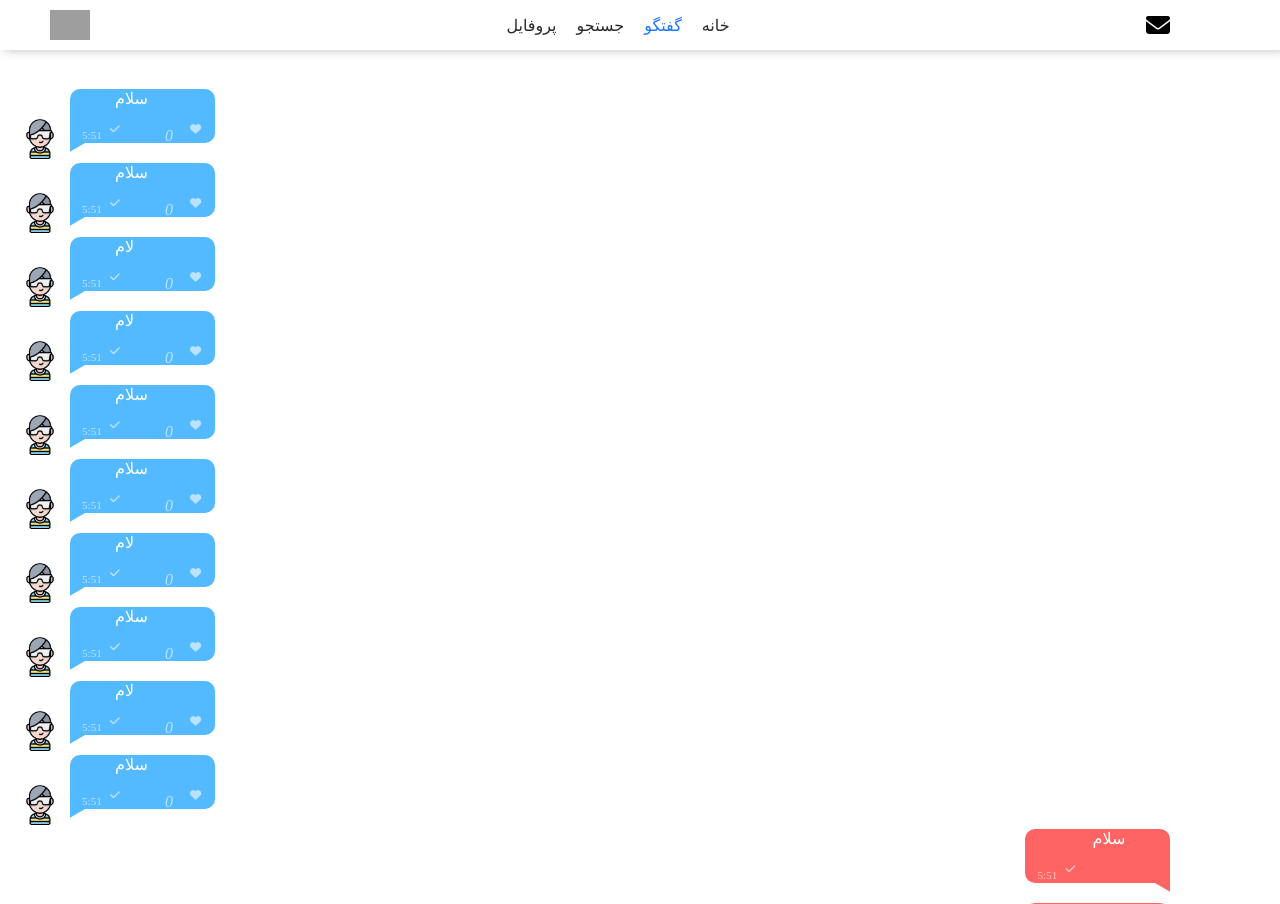
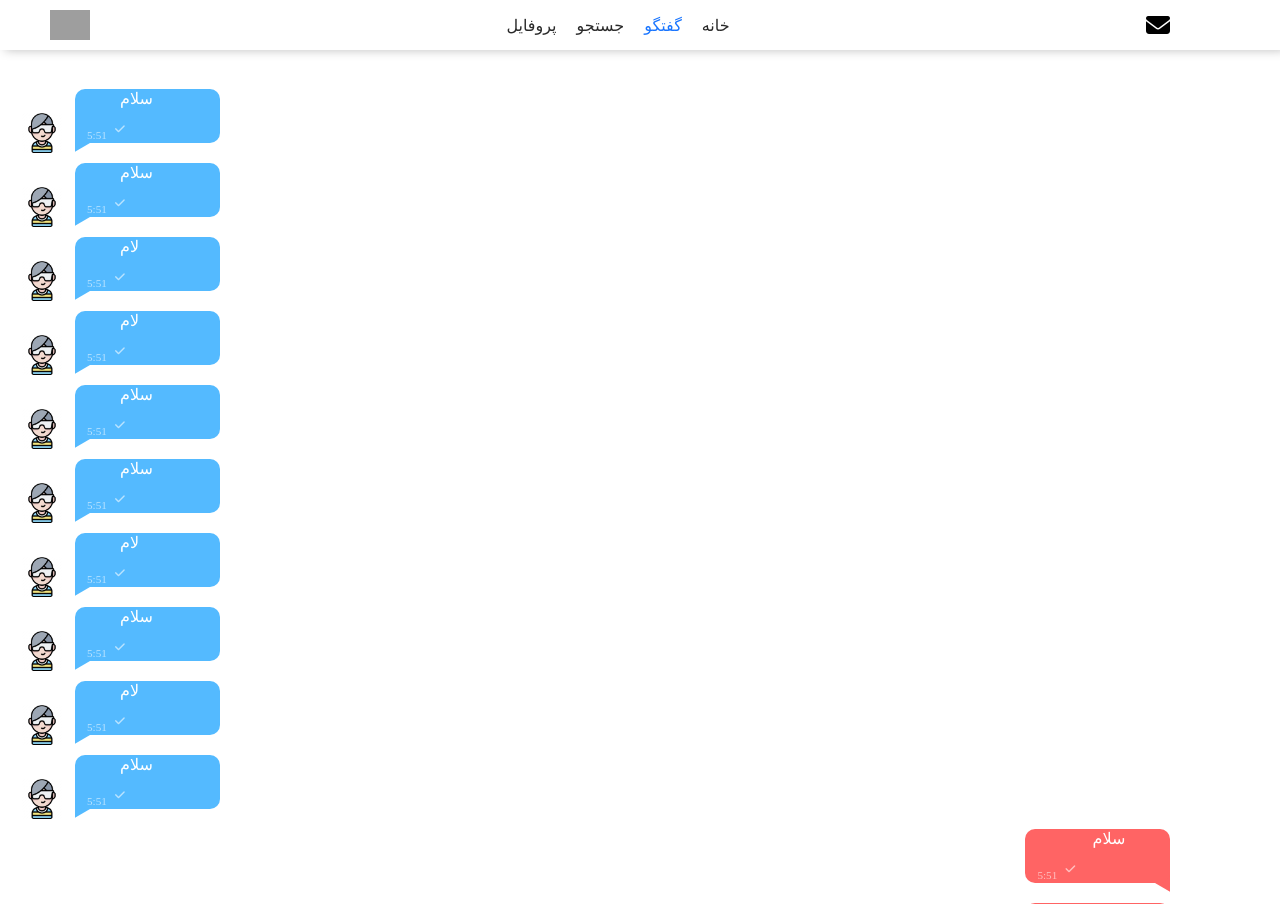
Before and after one commit to Azeiynali/Booki, a Flask app: page /chat in a window 1280 px wide. Shown: the top 904 px of the page. Run offline with Flask 3, Linux system fonts and the light colour scheme; a user stored in the database is signed in; some libraries are stand-ins or nearby versions; some web fonts are replaced; grey boxes are pictures that could not be loaded.

Commit message:
chatroom css and security update

```diff
--- a/app/routes.py
+++ b/app/routes.py
@@ -131,7 +131,6 @@ def delMessage():
         data = request.form
         mess_id = data.get("id")
         PIN = data.get("pin")
-        usr_id = data.get("user_id")
         referer = request.headers.get("Referer")
         if (
             mess_id
@@ -140,7 +139,7 @@ def delMessage():
             and encode_md5(PIN) == "ca1c05cca13ed2c33341d47ccd91ba07"
         ):
             mess = Message.query.get_or_404(mess_id)
-            if mess.writer.id == int(usr_id):
+            if mess.writer.id == current_user.id:
                 db.session.delete(mess)
                 db.session.commit()
                 return {"success": 1}
--- a/app/static/css/chatroom.css
+++ b/app/static/css/chatroom.css
@@ -114,11 +114,16 @@
 .mess-container {
     width: 93vw;
 }
+.mess-container div:nth-child(1) {
+    position: relative;
+    padding-left: 45px;
+}
 .user-pic-mess {
     width: 40px;
     cursor: pointer;
-    margin-top: 30px;
-    float: left;
+    position: absolute;
+    bottom: 10px;
+    left: 2px;
 }
 .username {
     padding-left: 10px;
@@ -126,8 +131,8 @@
     border-radius: 5px;
     color: white;
     position: absolute;
-    top: 43px;
-    left: 45px;
+    bottom: 10px;
+    left: 50px;
     height: 25px;
     display: inline-block;
     background-color: #1c2025bb;
--- a/app/templates/chatroom.html
+++ b/app/templates/chatroom.html
@@ -195,8 +195,6 @@
                                 <div class="date">{{ date }}</div>
                                 <i v-if="seen" class="fa-solid fa-check-double"></i>
                                 <i v-if="!seen" class="fa-solid fa-check"></i>
-                                <i style="margin-left: 80px" class="fa-solid fa-heart"></i>
-                                <i style="position : absolute;left: 95px; font-size: 1rem;bottom: -1.5px">{{ like_count }}</i>
                             </div>
                             <img @click="GoToUser" class="user-pic-mess" :src="image_src" />
                             <div class="username">{{ username }}</div>
@@ -491,7 +489,7 @@
                                 });
 
                         }
-                        fetchData()
+                        // fetchData()
                        {% endraw %}
         </script>
     </body>
```
Also changed, not shown: base.db.
